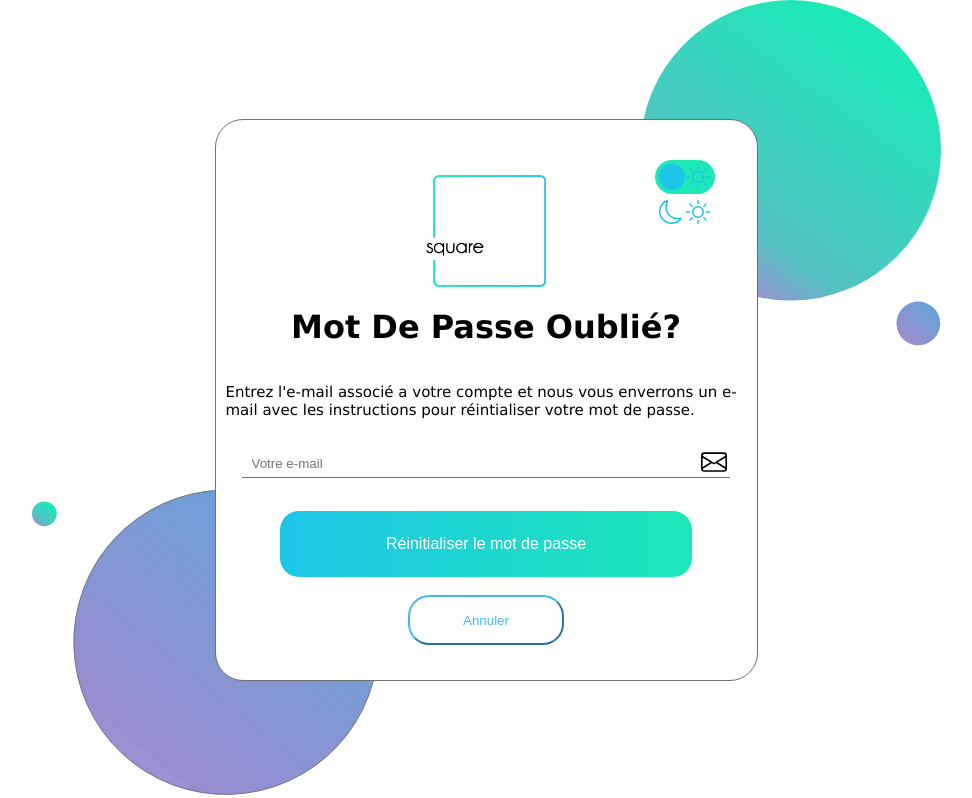
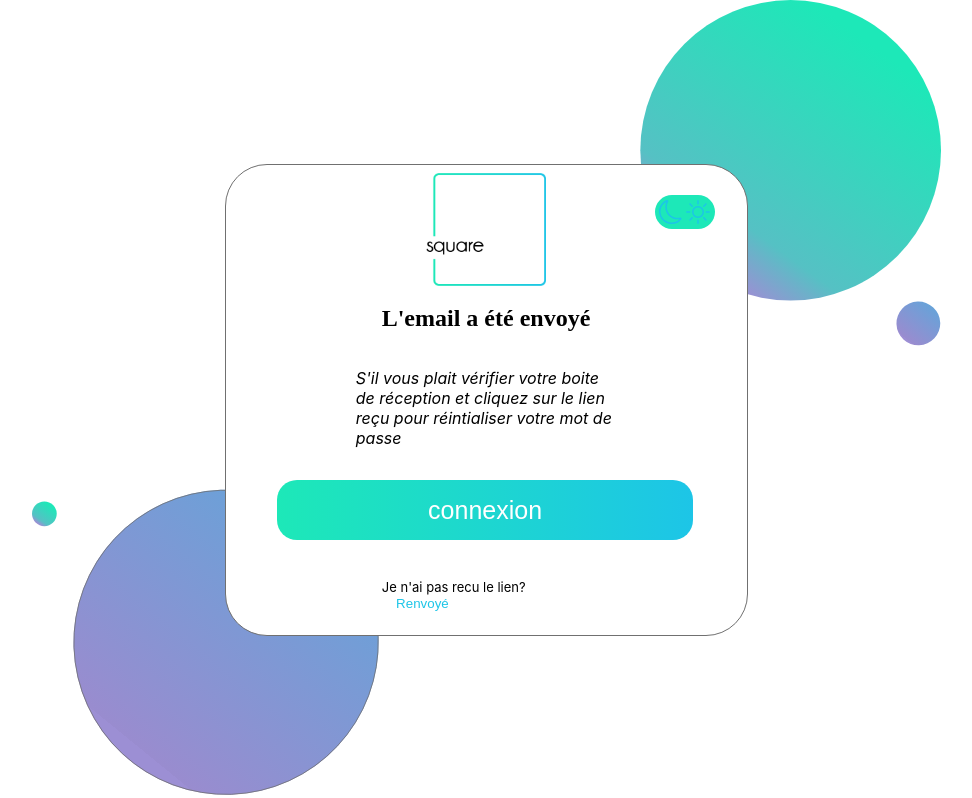
Before and after one commit to Sadmedous/square-web, a React (Create React App) app: page / in a window 1280 px wide. Shown: the top 798 px of the page, without its empty margins (154-1126 px from the left). Built offline with nearby package versions, Linux system fonts and the light colour scheme; a web font is replaced by a local one.

Commit message:
email envoyer front

```diff
--- a/src/App.js
+++ b/src/App.js
@@ -8,7 +8,7 @@ const App = () => {
   return (
     <div>
       <EmailSend/>
-      <ForgotPassword/>
+      {/* <ForgotPassword/> */}
     </div>
   );
 };
```
